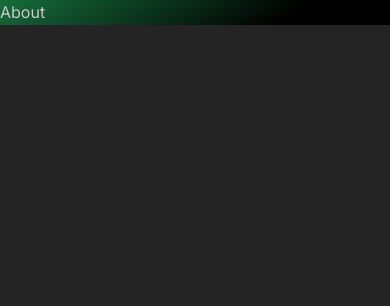
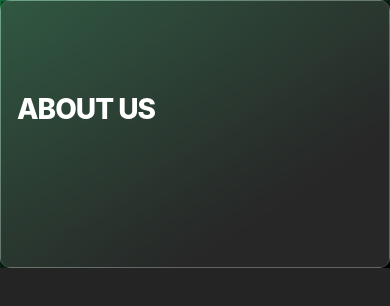
Before and after one commit to sachin2745/Voice-based-website-assistant-and-Tour-generator-plugin, a Next.js app in the folder frontend/: page /about in a window 390 px wide. Shown: the top 306 px of the page. Built offline with nearby package versions, Linux system fonts and the light colour scheme.

Commit message:
HeroBullet is responsive with image

```diff
--- /dev/null
+++ b/frontend/src/app/(main)/about/about.module.css
@@ -0,0 +1,39 @@
+.wrapper {
+    text-align: center;
+
+    padding-top: rem(90px);
+    padding-bottom: rem(130px);
+    background: rgba( 255, 255, 255, 0.25 );
+    backdrop-filter: blur( 20px );
+    -webkit-backdrop-filter: blur( 20px );
+    border-radius: 10px;
+    border: 1px solid rgba( 255, 255, 255, 0.18 );
+}
+
+.inner {
+    position: relative;
+    z-index: 1;
+}
+
+.title {
+    font-weight: 800;
+    font-size: rem(40px);
+    letter-spacing: rem(-1px);
+    padding-left: var(--mantine-spacing-md);
+    padding-right: var(--mantine-spacing-md);
+    color: var(--mantine-color-white);
+    margin-bottom: var(--mantine-spacing-xs);
+    text-align: center;
+    font-family:
+        Greycliff CF,
+        var(--mantine-font-family);
+
+    @media (max-width: $mantine-breakpoint-xs) {
+        font-size: rem(28px);
+        text-align: left;
+    }
+}
+
+.highlight {
+    color: var(--mantine-color-primary-4);
+}
--- a/frontend/src/app/(main)/about/page.jsx
+++ b/frontend/src/app/(main)/about/page.jsx
@@ -1,8 +1,25 @@
 import React from 'react'
+import cx from 'clsx';
+import { Title, Text, Container, Button, Overlay } from '@mantine/core';
+import classes from './about.module.css';
 
-const About = () => {
+export function About() {
   return (
-    <div>About</div>
+    <div className={classes.wrapper}>
+      <Overlay color="#000" opacity={0.65} zIndex={1} />
+
+      <div className={classes.inner} >
+        <Title className={classes.title}>
+          ABOUT{' '}
+          <Text component="span" inherit className={classes.highlight}>
+            US
+          </Text>
+        </Title>
+
+
+
+      </div>
+    </div>
   )
 }
 
```
Also changed, not shown: frontend/src/app/HeroBullet.jsx (+19 -30 lines), frontend/src/app/HeroBullet.module.css (+34 -17 lines), frontend/public/gaming.png (added).
